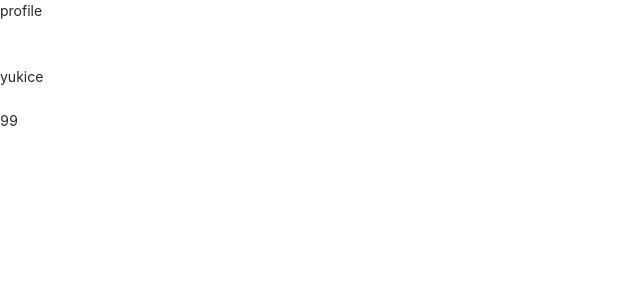
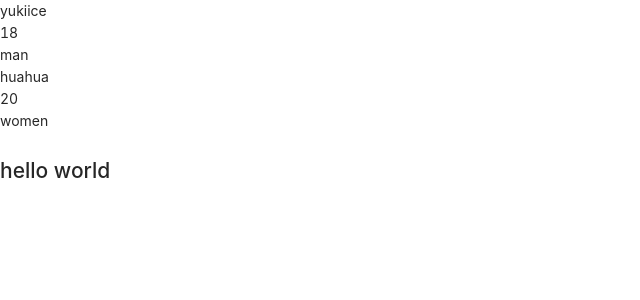
Before and after one commit to yukiice/react_review, a React (Create React App) app in the folder jsx/: page / in a window 1280 px wide. Shown: the top 300 px of the page, without its empty margins (0-640 px from the left). Built offline with nearby package versions, Linux system fonts and the light colour scheme.

Commit message:
:ambulance: 小修改

```diff
--- a/jsx/src/App.js
+++ b/jsx/src/App.js
@@ -1,18 +1,18 @@
 /*
  * @Author: your name
  * @Date: 2020-12-25 20:37:42
- * @LastEditTime: 2020-12-27 21:52:35
+ * @LastEditTime: 2020-12-28 16:44:04
  * @LastEditors: Please set LastEditors
  * @Description: In User Settings Edit
  * @FilePath: /react_review/jsx/src/App.js
  */
 import "./App.css";
-import Contexts from "./Contexts";
+// import Contexts from "./Contexts";
 // import { Demo1 } from "./demo1";
 // import { Demo2 } from "./demo2";
 // import ModuleToConect from "./ModuleToConect";
 // import Slot from "./Slot";
-
+import Learn  from "./Learn/Learn";
 
 function App() {
   return (
@@ -21,7 +21,8 @@ function App() {
       {/* <Demo2> </Demo2> */}
       {/* <ModuleToConect></ModuleToConect> */}
       {/* <Slot></Slot> */}
-      <Contexts></Contexts>
+      {/* <Contexts></Contexts> */}
+      <Learn></Learn>
     </div>
   );
 }
--- /dev/null
+++ b/jsx/src/Learn/Child.jsx
@@ -0,0 +1,25 @@
+import React, { Component } from "react";
+
+export default class Child extends Component {
+  itemClick(id) {
+    this.props.FatherClick(id);
+  }
+  render() {
+    const { count } = this.props;
+    return (
+      <div>
+        {count.map((item) => {
+          return (
+            <div key={item.id} onClick={() => this.itemClick(item.id)}>
+              {item.name}
+              <br />
+              {item.age}
+              <br />
+              {item.sex}
+            </div>
+          );
+        })}
+      </div>
+    );
+  }
+}
--- /dev/null
+++ b/jsx/src/Learn/Father.jsx
@@ -0,0 +1,42 @@
+import React, { Component } from "react";
+import Child from "./Child";
+export default class Father extends Component {
+  constructor(props) {
+    super(props);
+    this.state = {
+      count: [
+        {
+          id: 666,
+          name: "yukiice",
+          age: 18,
+          sex: "man",
+        },
+        {
+          id: 999,
+          name: "huahua",
+          age: 20,
+          sex: "women",
+        },
+      ],
+      title: "hello world",
+    };
+  }
+  FathersClick(id) {
+    const titles = id + this.state.title;
+    this.setState({
+      title: titles,
+    });
+  }
+  render() {
+    return (
+      <div>
+        <Child
+          count={this.state.count}
+          FatherClick={this.FathersClick.bind(this)}
+        ></Child>
+        <br />
+        <h2>{this.state.title}</h2>
+      </div>
+    );
+  }
+}
--- /dev/null
+++ b/jsx/src/Learn/Learn.jsx
@@ -0,0 +1,11 @@
+import React, { Component } from 'react'
+import Father from "./Father";
+export default class App extends Component {
+    render() {
+        return (
+            <div>
+               <Father></Father>
+            </div>
+        )
+    }
+}
--- a/jsx/src/component/class/Demo1.jsx
+++ b/jsx/src/component/class/Demo1.jsx
@@ -1,6 +1,5 @@
 import React, { Component } from 'react'
 import { Button } from "antd";
-
 
 function Header(){
     return (
@@ -49,6 +48,11 @@ export default class Demo1 extends Component {
                <div>
                {this.state.count}
                </div>
+              <div>
+                  Start
+              </div>
+               <br/>
+               <br/>
                <Button type="primary" onClick={this.changeClick}>变化</Button>
                <br/>
                <Header></Header>
--- a/jsx/src/demo1.jsx
+++ b/jsx/src/demo1.jsx
@@ -1,7 +1,7 @@
 /*
  * @Author: your name
  * @Date: 2020-12-26 19:51:44
- * @LastEditTime: 2020-12-26 19:55:22
+ * @LastEditTime: 2020-12-28 16:37:22
  * @LastEditors: Please set LastEditors
  * @Description: In User Settings Edit
  * @FilePath: /react_review/jsx/src/demo.js
@@ -15,6 +15,7 @@ import { Number } from "./component/Number";
 export const Demo1 = () => {
   return (
     <div>
+      <br/>
       <Demo> </Demo>
       <div> Demo下面 </div>
        <br />
```
Also changed, not shown: jsx/src/component/class/Child.jsx (+17 -19 lines), 2 other files (tests, documents, lock files or other folders).
